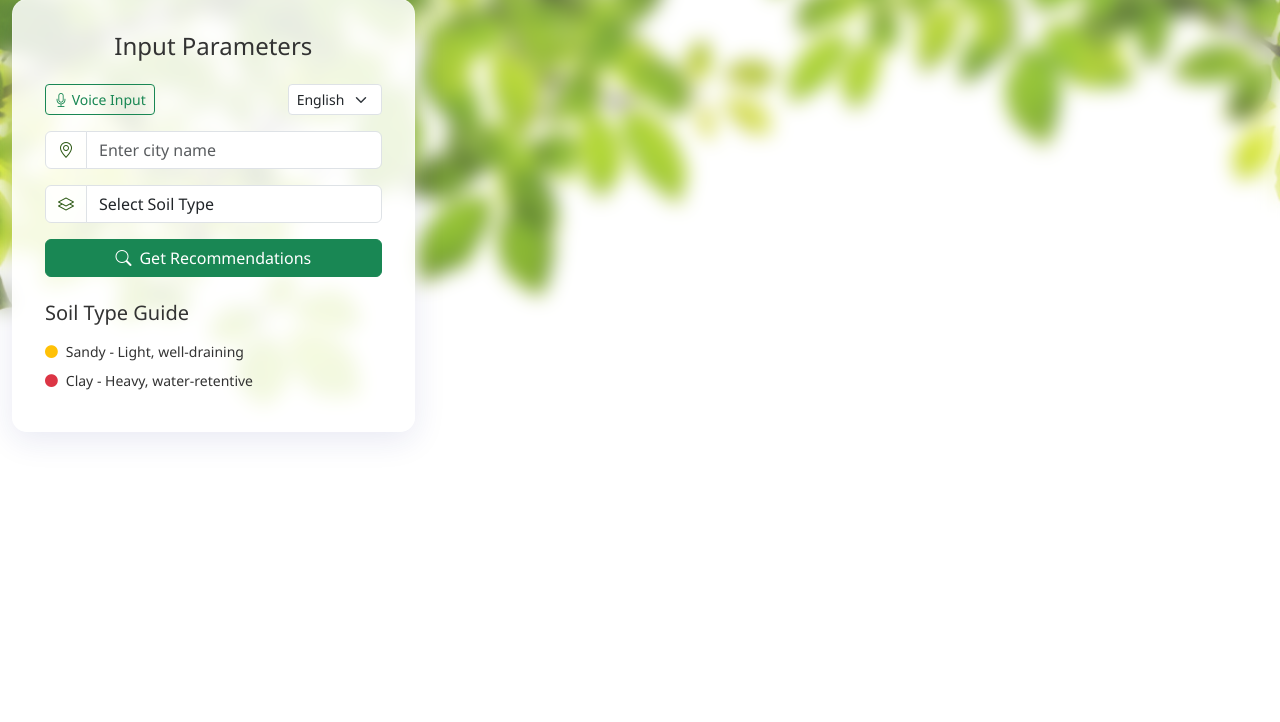
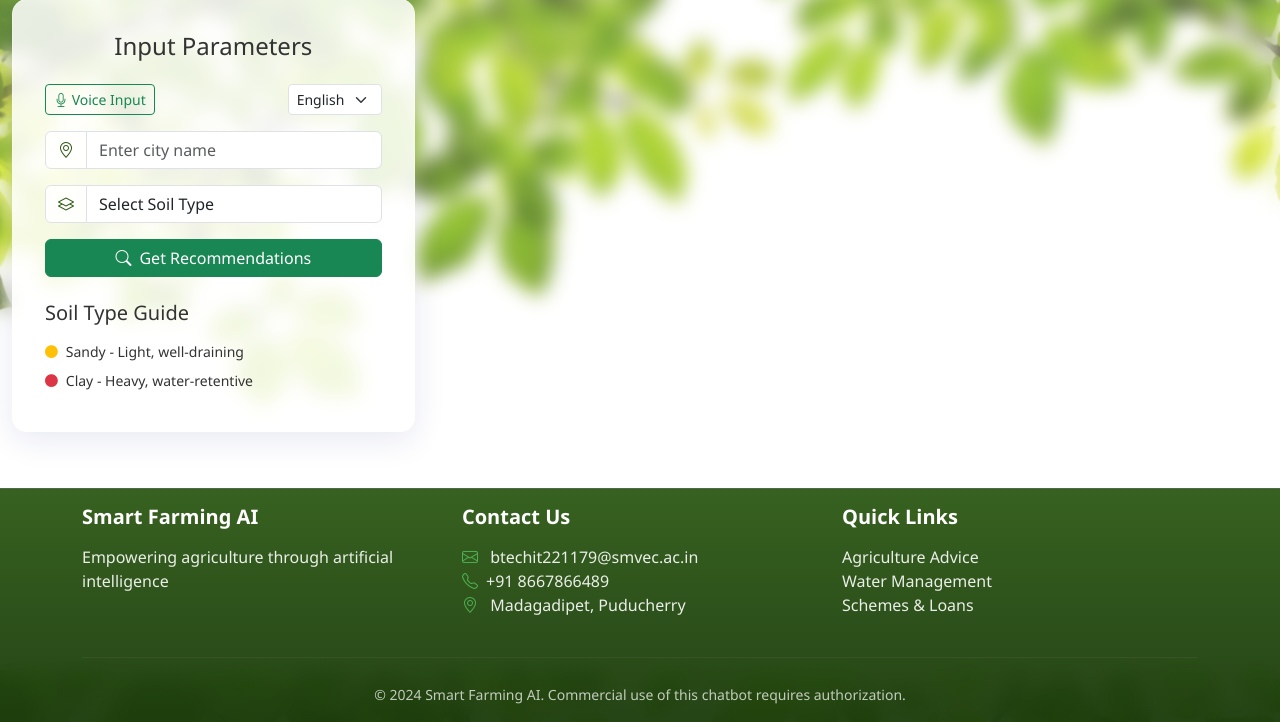
Before and after one commit to Saathvic/AI-Agriculture-Advisor-for-small-farmers, a Flask app: page /crop-recommendations in a window 1280 px wide; the page is wider, and only the part inside the window is pictured. Shown: the part 130-852 px from the top of that part. Before the commit the page ends 569 px from the top of that part, so only its background shows below. Run offline with Flask 3, Linux system fonts and the light colour scheme; some libraries are stand-ins or nearby versions.

Commit message:
footer change

```diff
--- a/templates/agriculture.html
+++ b/templates/agriculture.html
@@ -341,7 +341,7 @@
           <div class="col-md-4">
             <h5>Contact Us</h5>
             <p>
-              <i class="bi bi-envelope"></i> btechit220838@smvec.ac.in<br />
+              <i class="bi bi-envelope"></i> btechit221179@smvec.ac.in<br />
               <i class="bi bi-telephone"></i>+91 8667866489<br />
               <i class="bi bi-geo-alt"></i> Madagadipet, Puducherry
             </p>
--- a/templates/bio-fertilizer.html
+++ b/templates/bio-fertilizer.html
@@ -291,7 +291,7 @@
           <div class="col-md-4">
             <h5>Contact Us</h5>
             <p>
-              <i class="bi bi-envelope"></i> btechit220838@smvec.ac.in<br />
+              <i class="bi bi-envelope"></i> btechit221179@smvec.ac.in<br />
               <i class="bi bi-telephone"></i>+91 8667866489<br />
               <i class="bi bi-geo-alt"></i> Madagadipet, Puducherry
             </p>
--- a/templates/crop-recommendations.html
+++ b/templates/crop-recommendations.html
@@ -187,7 +187,39 @@
       </div>
     </div>
 
-    <!-- Add your existing footer here -->
+    <footer class="footer mt-auto py-3">
+      <div class="container">
+        <div class="row">
+          <div class="col-md-4">
+            <h5>Smart Farming AI</h5>
+            <p>Empowering agriculture through artificial intelligence</p>
+          </div>
+          <div class="col-md-4">
+            <h5>Contact Us</h5>
+            <p>
+              <i class="bi bi-envelope"></i> btechit221179@smvec.ac.in<br />
+              <i class="bi bi-telephone"></i>+91 8667866489<br />
+              <i class="bi bi-geo-alt"></i> Madagadipet, Puducherry
+            </p>
+          </div>
+          <div class="col-md-4">
+            <h5>Quick Links</h5>
+            <ul class="list-unstyled">
+              <li><a href="/agriculture">Agriculture Advice</a></li>
+              <li><a href="/water">Water Management</a></li>
+              <li><a href="/schemes">Schemes & Loans</a></li>
+            </ul>
+          </div>
+        </div>
+        <hr />
+        <div class="text-center">
+          <small
+            >&copy; 2024 Smart Farming AI. Commercial use of this chatbot
+            requires authorization.</small
+          >
+        </div>
+      </div>
+    </footer>
 
     <script src="https://cdn.jsdelivr.net/npm/bootstrap@5.3.0/dist/js/bootstrap.bundle.min.js"></script>
     <script src="/static/main.js"></script>
--- a/templates/crop-rotation.html
+++ b/templates/crop-rotation.html
@@ -303,7 +303,7 @@
           <div class="col-md-4">
             <h5>Contact Us</h5>
             <p>
-              <i class="bi bi-envelope"></i> btechit220838@smvec.ac.in<br />
+              <i class="bi bi-envelope"></i> btechit221179@smvec.ac.in<br />
               <i class="bi bi-telephone"></i> +91 8667866489<br />
               <i class="bi bi-geo-alt"></i> Madagadipet, Puducherry
             </p>
--- a/templates/disease.html
+++ b/templates/disease.html
@@ -275,7 +275,7 @@
           <div class="col-md-4">
             <h5>Contact Us</h5>
             <p>
-              <i class="bi bi-envelope"></i> btechit220838@smvec.ac.in<br />
+              <i class="bi bi-envelope"></i> btechit221179@smvec.ac.in<br />
               <i class="bi bi-telephone"></i>+91 8667866489<br />
               <i class="bi bi-geo-alt"></i> Madagadipet, Puducherry
             </p>
--- a/templates/image.html
+++ b/templates/image.html
@@ -277,7 +277,7 @@
           <div class="col-md-4">
             <h5>Contact Us</h5>
             <p>
-              <i class="bi bi-envelope"></i> btechit220838@smvec.ac.in<br />
+              <i class="bi bi-envelope"></i> btechit221179@smvec.ac.in<br />
               <i class="bi bi-telephone"></i>+91 8667866489<br />
               <i class="bi bi-geo-alt"></i> Madagadipet, Puducherry
             </p>
--- a/templates/index.html
+++ b/templates/index.html
@@ -247,7 +247,7 @@
           <div class="col-md-4">
             <h5>Contact Us</h5>
             <p>
-              <i class="bi bi-envelope"></i> btechit220838@smvec.ac.in<br />
+              <i class="bi bi-envelope"></i> btechit221179@smvec.ac.in<br />
               <i class="bi bi-telephone"></i>+91 8667866489<br />
               <i class="bi bi-geo-alt"></i> Madagadipet, Puducherry
             </p>
--- a/templates/schemes.html
+++ b/templates/schemes.html
@@ -320,7 +320,7 @@
           <div class="col-md-4">
             <h5>Contact Us</h5>
             <p>
-              <i class="bi bi-envelope"></i> btechit220838@smvec.ac.in<br />
+              <i class="bi bi-envelope"></i> btechit221179@smvec.ac.in<br />
               <i class="bi bi-telephone"></i>+91 8667866489<br />
               <i class="bi bi-geo-alt"></i> Madagadipet, Puducherry
             </p>
--- a/templates/water.html
+++ b/templates/water.html
@@ -296,7 +296,7 @@
           <div class="col-md-4">
             <h5>Contact Us</h5>
             <p>
-              <i class="bi bi-envelope"></i> btechit220838@smvec.ac.in<br />
+              <i class="bi bi-envelope"></i> btechit221179@smvec.ac.in<br />
               <i class="bi bi-telephone"></i>+91 8667866489<br />
               <i class="bi bi-geo-alt"></i> Madagadipet, Puducherry
             </p>
```
